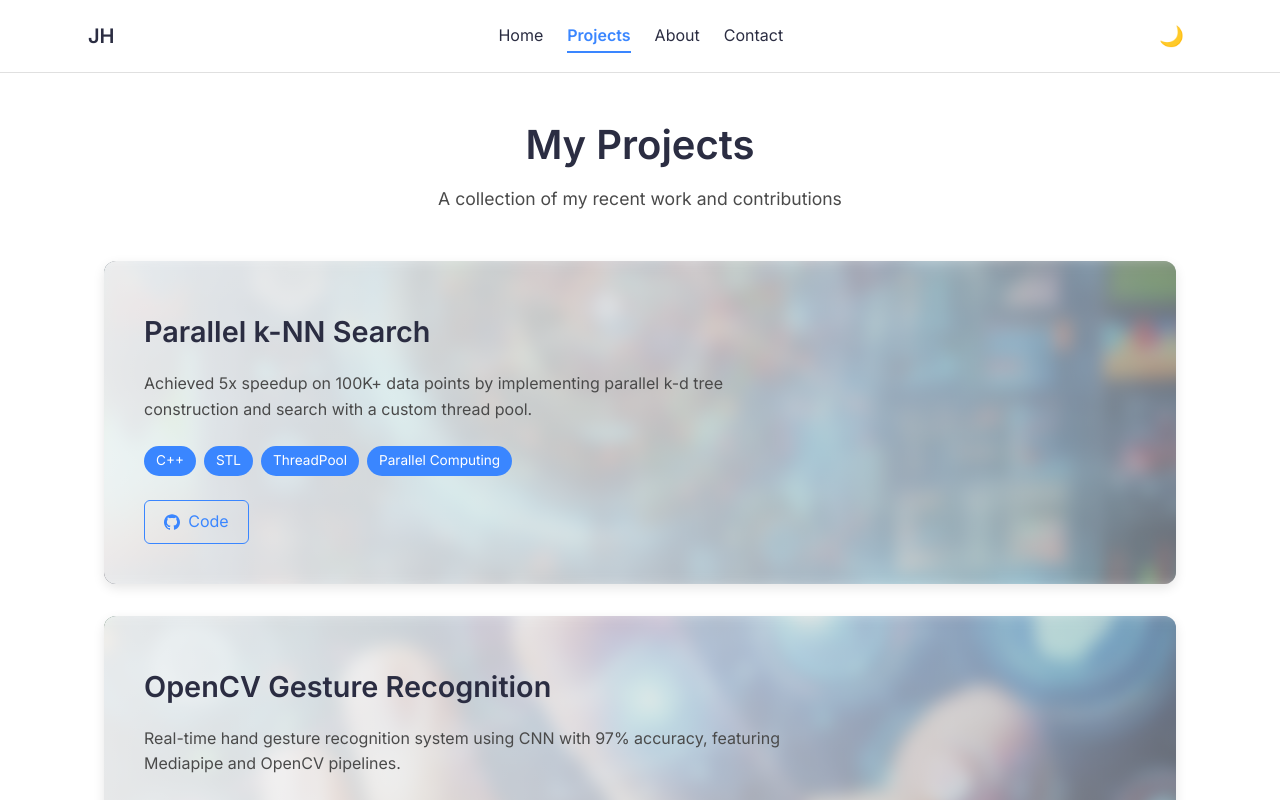
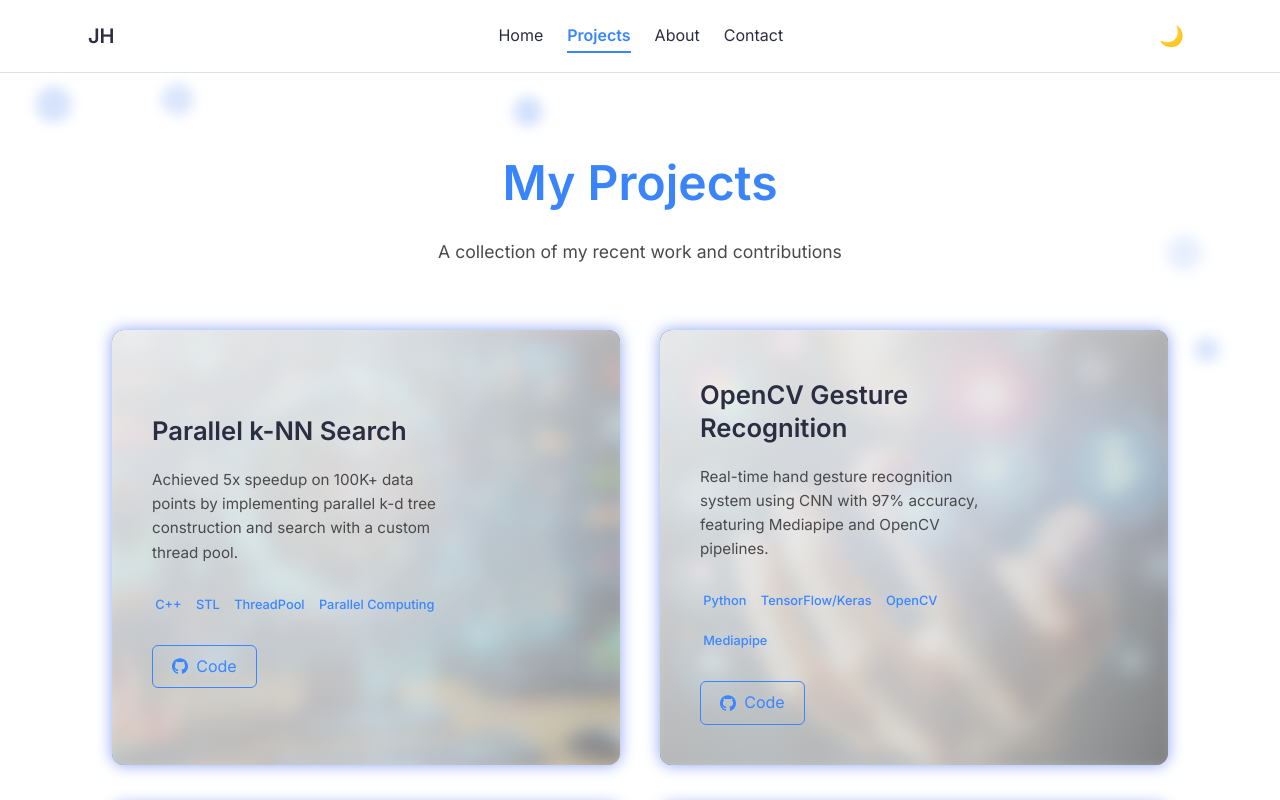
Before and after one commit to jhuang0420/svelte-portfolio, a SvelteKit app in the folder app/: page /projects in a window 1280 px wide. Built offline with nearby package versions, Linux system fonts and the light colour scheme.

Commit message:
updated design and fixed contact

```diff
--- a/app/src/routes/+layout.svelte
+++ b/app/src/routes/+layout.svelte
@@ -21,7 +21,7 @@
         { name: "Contact", href: "/contact" },
     ];
 
-    // Toggle dark mode - corrected version
+    // Toggle dark mode
     function toggleDarkMode() {
         darkMode = !darkMode;
         if (typeof document !== "undefined") {
@@ -30,11 +30,10 @@
         }
     }
 
-    // Initialize states - single onMount
+    // Initialize states
     onMount(() => {
         // Load saved theme preference
         if (typeof window !== "undefined") {
-            // Check localStorage
             darkMode = localStorage.getItem("darkMode") === "true";
             document.documentElement.classList.toggle("dark", darkMode);
 
@@ -67,11 +66,12 @@
     // Close mobile menu on navigation
     afterNavigate(() => (mobileMenuOpen = false));
 
-    // bubble logic
+    // Bubble configuration
     let bubbles = Array.from({ length: 12 }, () => ({
-        size: Math.random() * 20 + 20, // 20–40px
-        left: Math.random() * 100, // 0%–100%
-        duration: Math.random() * 10 + 15, // 15–25s
+        size: Math.random() * 20 + 20,
+        left: Math.random() * 100,
+        duration: Math.random() * 10 + 15,
+        opacity: Math.random() * 0.5 + 0.3,
     }));
 </script>
 
@@ -88,7 +88,14 @@
             {#each bubbles as bubble, i}
                 <div
                     class="bubble"
-                    style={`width:${bubble.size}px; height:${bubble.size}px; left:${bubble.left}%; animation-duration:${bubble.duration}s; animation-delay:-${Math.random() * bubble.duration}s;`}
+                    style={`
+                        width:${bubble.size}px;
+                        height:${bubble.size}px;
+                        left:${bubble.left}%;
+                        animation-duration:${bubble.duration}s;
+                        animation-delay:-${Math.random() * bubble.duration}s;
+                        opacity:${bubble.opacity};
+                    `}
                 ></div>
             {/each}
         </div>
@@ -162,13 +169,14 @@
 {/if}
 
 <style>
+    /* Layout Structure */
     .layout-container {
         display: flex;
         flex-direction: column;
         min-height: 100vh;
+        position: relative;
     }
 
-    /* Layout Structure */
     main {
         flex: 1;
         padding: 2rem min(5vw, 3rem);
@@ -199,7 +207,7 @@
         display: flex;
         justify-content: space-between;
         align-items: center;
-        padding: 1rem min(5vw, 3rem); /* Match main content padding */
+        padding: 1rem min(5vw, 3rem);
         width: 100%;
         max-width: 1200px;
         margin: 0 auto;
@@ -209,7 +217,7 @@
     .logo {
         font-weight: bold;
         font-size: 1.25rem;
-        color: var(--dark);
+        color: var(--text);
         text-decoration: none;
         white-space: nowrap;
         margin-right: 1rem;
@@ -224,7 +232,7 @@
 
     .nav-links a {
         text-decoration: none;
-        color: var(--dark);
+        color: var(--text);
         white-space: nowrap;
         font-size: clamp(0.9rem, 1.5vw, 1rem);
         padding: 0.25rem 0;
@@ -272,7 +280,7 @@
         font-size: 1.25rem;
         cursor: pointer;
         padding: 0.5rem;
-        color: var(--dark);
+        color: var(--text);
         transition: transform 0.3s ease;
     }
 
@@ -287,7 +295,7 @@
         border: none;
         font-size: 1.5rem;
         cursor: pointer;
-        color: var(--dark);
+        color: var(--text);
     }
 
     .mobile-menu {
@@ -301,8 +309,13 @@
 
     .mobile-menu a {
         text-decoration: none;
-        color: var(--dark);
+        color: var(--text);
         padding: 0.5rem 1rem;
+        transition: color 0.2s ease;
+    }
+
+    .mobile-menu a:hover {
+        color: var(--primary);
     }
 
     /* Footer Styles */
@@ -310,7 +323,7 @@
         background: transparent;
         padding: 2rem 1rem;
         text-align: center;
-        color: var(--dark);
+        color: var(--text);
         font-size: 0.9rem;
         margin-top: auto;
     }
@@ -325,13 +338,14 @@
         );
         margin: 0 auto 1.5rem;
         width: 80%;
+        max-width: 800px;
     }
 
     .footer-content {
         width: 100%;
         max-width: 1200px;
         margin: 0 auto;
-        padding: 0 min(5vw, 3rem); /* Match main content padding */
+        padding: 0 min(5vw, 3rem);
         box-sizing: border-box;
     }
 
@@ -351,7 +365,7 @@
     .spinner {
         width: 50px;
         height: 50px;
-        border: 3px solid rgba(var(--dark-rgb), 0.1);
+        border: 3px solid rgba(var(--text-rgb), 0.1);
         border-radius: 50%;
         border-top-color: var(--primary);
         animation: spin 1s ease-in-out infinite;
@@ -360,6 +374,51 @@
     @keyframes spin {
         to {
             transform: rotate(360deg);
+        }
+    }
+
+    /* Bubble Background */
+    .bubble-background {
+        position: fixed;
+        top: 0;
+        left: 0;
+        width: 100%;
+        height: 100%;
+        overflow: hidden;
+        z-index: -1;
+        pointer-events: none;
+    }
+
+    .bubble {
+        position: absolute;
+        bottom: -60px;
+        border-radius: 50%;
+        animation-name: floatBubble;
+        animation-timing-function: linear;
+        animation-iteration-count: infinite;
+    }
+
+    /* Dark Mode Bubbles */
+    :root.dark .bubble {
+        background: rgba(172, 136, 245, 0.2);
+        filter: blur(7px);
+    }
+
+    /* Light Mode Bubbles */
+    :root:not(.dark) .bubble {
+        background: rgba(99, 148, 240, 0.421);
+        filter: blur(6px);
+    }
+
+    @keyframes floatBubble {
+        0% {
+            transform: translateY(0) scale(1);
+        }
+        50% {
+            transform: translateY(-50vh) scale(1.2);
+        }
+        100% {
+            transform: translateY(-100vh) scale(1);
         }
     }
 
@@ -412,46 +471,9 @@
         main {
             padding: 1rem min(3vw, 1.5rem);
         }
-    }
 
-    /* 🌌 Bubble Background for Dark Mode */
-    .bubble-background {
-        position: fixed;
-        top: 0;
-        left: 0;
-        width: 100%;
-        height: 100%;
-        overflow: hidden;
-        z-index: -1;
-        pointer-events: none;
-        opacity: 0;
-        transition: opacity 0.5s ease;
-    }
-
-    :root.dark .bubble-background {
-        opacity: 1;
-    }
-
-    .bubble {
-        position: absolute;
-        bottom: -60px;
-        background: rgba(172, 136, 245, 0.284);
-        border-radius: 50%;
-        filter: blur(7px);
-        animation-name: floatBubble;
-        animation-timing-function: linear;
-        animation-iteration-count: infinite;
-    }
-
-    @keyframes floatBubble {
-        0% {
-            transform: translateY(0) scale(1);
-        }
-        50% {
-            transform: translateY(-50vh) scale(1.2);
-        }
-        100% {
-            transform: translateY(-100vh) scale(1);
+        .footer-divider {
+            width: 90%;
         }
     }
 </style>
--- a/app/src/routes/projects/+page.svelte
+++ b/app/src/routes/projects/+page.svelte
@@ -1,6 +1,11 @@
 <script lang="ts">
   import type { PageData } from "./$types";
   export let data: PageData;
+
+  function handleImageLoad(e: Event) {
+    const target = e.currentTarget as HTMLImageElement;
+    target.parentElement?.classList.add("loaded");
+  }
 </script>
 
 <div class="projects-page">
@@ -14,7 +19,13 @@
       <article class="project-card">
         {#if project.image}
           <div class="project-bg-image">
-            <img src={project.image} alt="" aria-hidden="true" loading="lazy" />
+            <img
+              src={project.image}
+              alt=""
+              aria-hidden="true"
+              loading="lazy"
+              on:load={handleImageLoad}
+            />
           </div>
         {/if}
 
@@ -62,21 +73,35 @@
 
 <style>
   .projects-page {
-    max-width: 1200px;
+    max-width: 1400px;
     margin: 0 auto;
-    padding: 0rem 1rem 1rem 1rem;
+    padding: 2rem 1.5rem 3rem;
+    background-image: radial-gradient(
+        circle at 10% 20%,
+        rgba(var(--primary-rgb), 0.05) 0%,
+        transparent 20%
+      ),
+      radial-gradient(
+        circle at 90% 80%,
+        rgba(var(--primary-rgb), 0.05) 0%,
+        transparent 20%
+      );
+    background-size: 100% 100%;
   }
 
   .projects-header {
     text-align: center;
-    margin-bottom: 3rem;
+    margin-bottom: 4rem;
   }
 
   .projects-header h1 {
-    font-size: 2.5rem;
-    margin-top: 0.5rem;
-    margin-bottom: 0.5rem;
-    color: var(--text);
+    font-size: clamp(2rem, 5vw, 3rem);
+    font-weight: 700;
+    background: linear-gradient(to right, var(--primary), #3b82f6);
+    -webkit-background-clip: text;
+    background-clip: text;
+    color: transparent;
+    margin: 0.5rem 0 1rem;
   }
 
   .subtitle {
@@ -84,23 +109,33 @@
     color: var(--text-secondary);
     max-width: 600px;
     margin: 0 auto;
+    line-height: 1.6;
   }
 
   .projects-grid {
     display: grid;
-    gap: 2rem;
+    grid-template-columns: repeat(auto-fill, minmax(350px, 1fr));
+    gap: 2.5rem;
   }
 
   .project-card {
     position: relative;
     border-radius: 12px;
+    box-shadow: 0 0 15px rgba(130, 156, 240, 0.928);
+
     overflow: hidden;
-    box-shadow: 0 4px 12px rgba(0, 0, 0, 0.1);
-    transition: transform 0.3s ease;
+    backdrop-filter: blur(16px);
+    background: rgba(var(--bg-rgb), 0.6);
+    transition: all 0.3s cubic-bezier(0.4, 0, 0.2, 1);
+    will-change: transform;
   }
 
   .project-card:hover {
-    transform: translateY(-5px);
+    transform: translateY(-8px);
+    box-shadow:
+      0 20px 25px -5px rgba(0, 0, 0, 0.1),
+      0 10px 10px -5px rgba(0, 0, 0, 0.04);
+    border-color: rgba(var(--primary-rgb), 0.4);
   }
 
   .project-bg-image {
@@ -108,14 +143,36 @@
     width: 100%;
     height: 100%;
     z-index: 1;
+    will-change: transform;
+    transition: transform 0.5s ease-out;
   }
 
   .project-bg-image img {
     width: 100%;
     height: 100%;
     object-fit: cover;
-    filter: blur(8px) brightness(0.7);
-    transform: scale(1.05); /* Prevents blur edge artifacts */
+    filter: blur(8px) brightness(0.6);
+    transform: scale(1.05);
+  }
+
+  .project-card:hover .project-bg-image {
+    transform: scale(1.05) translateY(-5px);
+  }
+
+  .project-bg-image::before {
+    content: "";
+    position: absolute;
+    top: 0;
+    left: 0;
+    width: 100%;
+    height: 100%;
+    background: linear-gradient(
+      90deg,
+      rgba(var(--bg-rgb), 0) 0%,
+      rgba(var(--bg-rgb), 0.3) 50%,
+      rgba(var(--bg-rgb), 0) 100%
+    );
+    z-index: 1;
   }
 
   .project-content-overlay {
@@ -125,10 +182,9 @@
     display: flex;
     align-items: center;
     background: linear-gradient(
-      to right,
+      135deg,
       rgba(var(--bg-rgb), 0.9) 0%,
-      rgba(var(--bg-rgb), 0.7) 50%,
-      rgba(var(--bg-rgb), 0.4) 100%
+      rgba(var(--bg-rgb), 0.5) 100%
     );
   }
 
@@ -139,16 +195,18 @@
   }
 
   .project-card h2 {
-    font-size: 1.8rem;
-    margin-top: 0.5rem;
-    margin-bottom: 1rem;
+    font-size: clamp(1.5rem, 2vw, 1.8rem);
+    font-weight: 600;
+    margin: 0.5rem 0 1.25rem;
     color: var(--text);
+    line-height: 1.3;
   }
 
   .project-description {
     margin-bottom: 1.5rem;
     color: var(--text-secondary);
     line-height: 1.6;
+    font-size: 0.95rem;
   }
 
   .tech-tags {
@@ -159,12 +217,21 @@
   }
 
   .tech-tag {
-    background: var(--primary);
-    color: var(--text-inverse);
-    padding: 0.25rem 0.75rem;
-    border-radius: 20px;
-    font-size: 0.85rem;
-    backdrop-filter: blur(5px);
+    background: rgba(var(--primary-rgb), 0.15);
+    color: var(--primary);
+    border: 1px solid rgba(var(--primary-rgb), 0.3);
+    padding: 0.35rem 0.2rem;
+    border-radius: 999px;
+    font-size: 0.8rem;
+    font-weight: 500;
+    transition: all 0.2s ease;
+    backdrop-filter: blur(4px);
+  }
+
+  .tech-tag:hover {
+    background: rgba(var(--primary-rgb), 0.3);
+    transform: translateY(-1px);
+    box-shadow: 0 0 10px rgba(var(--primary-rgb), 0.2);
   }
 
   .project-links {
@@ -182,6 +249,8 @@
     display: inline-flex;
     align-items: center;
     justify-content: center;
+    position: relative;
+    overflow: hidden;
   }
 
   .project-links a.button.primary {
@@ -192,6 +261,26 @@
   .project-links a.button.primary:hover {
     background: var(--primary-hover);
     transform: translateY(-2px);
+  }
+
+  .project-links a.button.primary::after {
+    content: "";
+    position: absolute;
+    top: 0;
+    left: -100%;
+    width: 100%;
+    height: 100%;
+    background: linear-gradient(
+      90deg,
+      transparent,
+      rgba(255, 255, 255, 0.2),
+      transparent
+    );
+    transition: all 0.6s ease;
+  }
+
+  .project-links a.button.primary:hover::after {
+    left: 100%;
   }
 
   .project-links a.button.secondary {
@@ -213,22 +302,25 @@
 
   /* Dark mode adjustments */
   :global(.dark) {
-    .project-bg-image img {
-      filter: blur(8px) brightness(0.4);
-    }
-
     .project-card {
       border-radius: 12px;
       box-shadow: 0 0 10px rgb(255, 255, 255);
     }
 
+    .project-bg-image img {
+      filter: blur(4px) brightness(0.4) contrast(1);
+    }
+
     .project-content-overlay {
       background: linear-gradient(
-        to right,
-        rgba(var(--dark-bg-rgb), 0.9) 0%,
-        rgba(var(--dark-bg-rgb), 0.7) 50%,
-        rgba(var(--dark-bg-rgb), 0.4) 100%
+        135deg,
+        rgba(23, 23, 23, 0.9) 0%,
+        rgba(23, 23, 23, 0.6) 100%
       );
+    }
+
+    .tech-tag {
+      border-color: rgba(var(--primary-rgb), 0.5);
     }
 
     .project-links a.button.secondary {
@@ -242,9 +334,24 @@
 
   /* Responsive layout */
   @media (max-width: 900px) {
+    .projects-page {
+      padding: 1.5rem 1.25rem 2.5rem;
+    }
+
     .project-content {
       max-width: 70%;
       padding: 2rem;
+    }
+  }
+
+  @media (max-width: 768px) {
+    .projects-grid {
+      grid-template-columns: 1fr;
+      gap: 2rem;
+    }
+
+    .projects-header {
+      margin-bottom: 3rem;
     }
   }
 
```
Also changed, not shown: app/src/routes/+page.svelte (+57 -3 lines), app/src/routes/contact/+page.svelte (+24 -11 lines).
